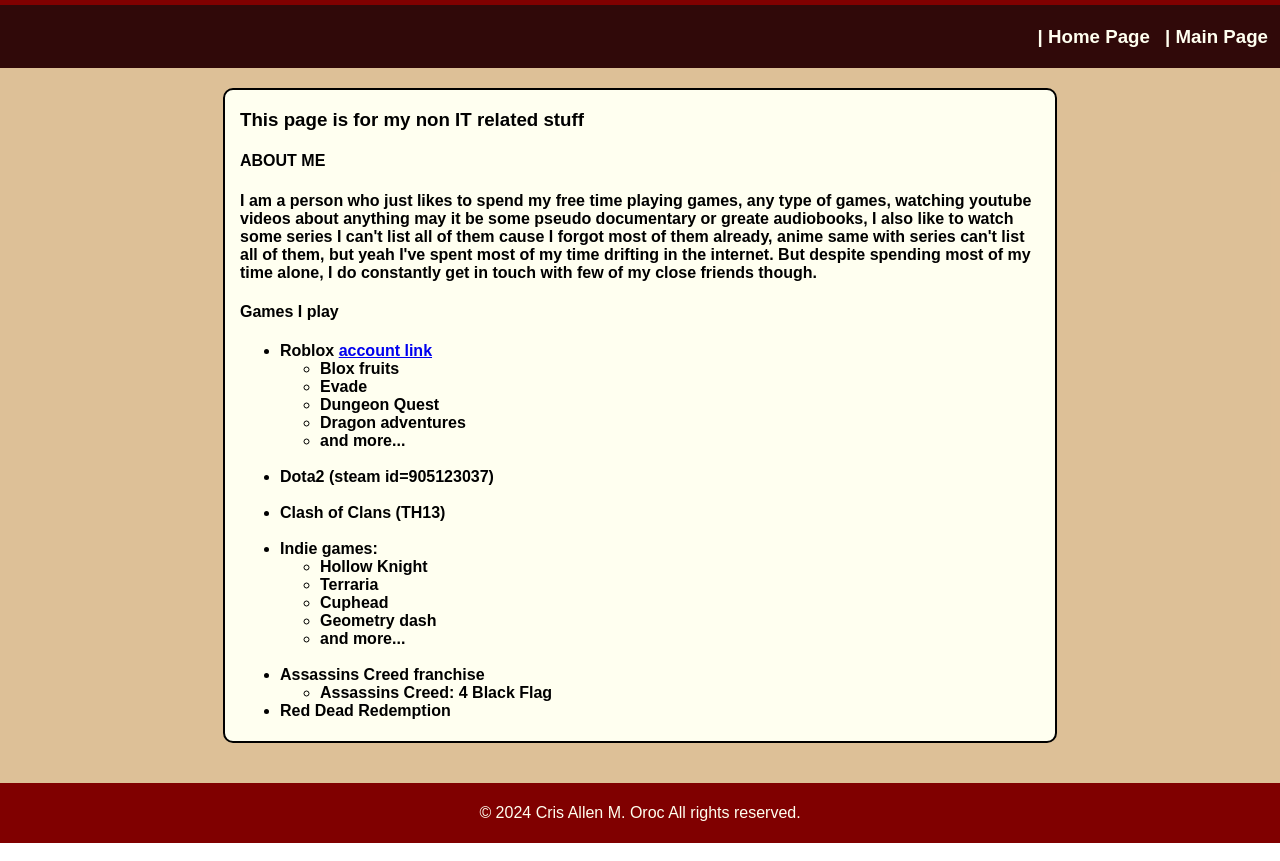
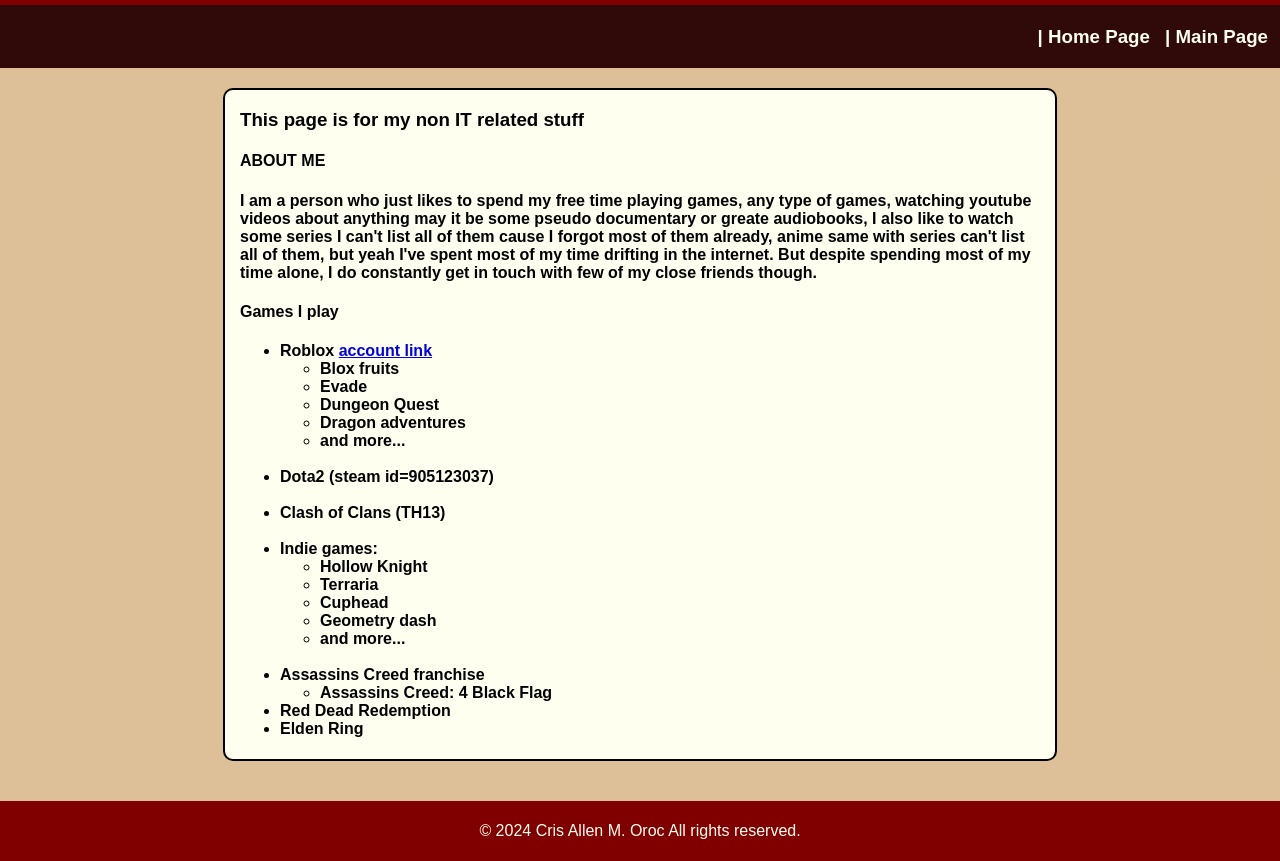
Before and after one commit to Cris-Allen/Portfolio-re-, a plain HTML site: page others.html in a window 1280 px wide. Shown: the part 83-944 px from the top of the page. Drawn offline with Linux system fonts and the light colour scheme.

Commit message:
Update others.html

```diff
--- a/others.html
+++ b/others.html
@@ -167,6 +167,7 @@
                                 <li>Assassins Creed: 4 Black Flag</li>
                             </ul>
                         <li>Red Dead Redemption</li>
+                        <li>Elden Ring</li>
                     </ul>
                 </h4>
             </div>
```
